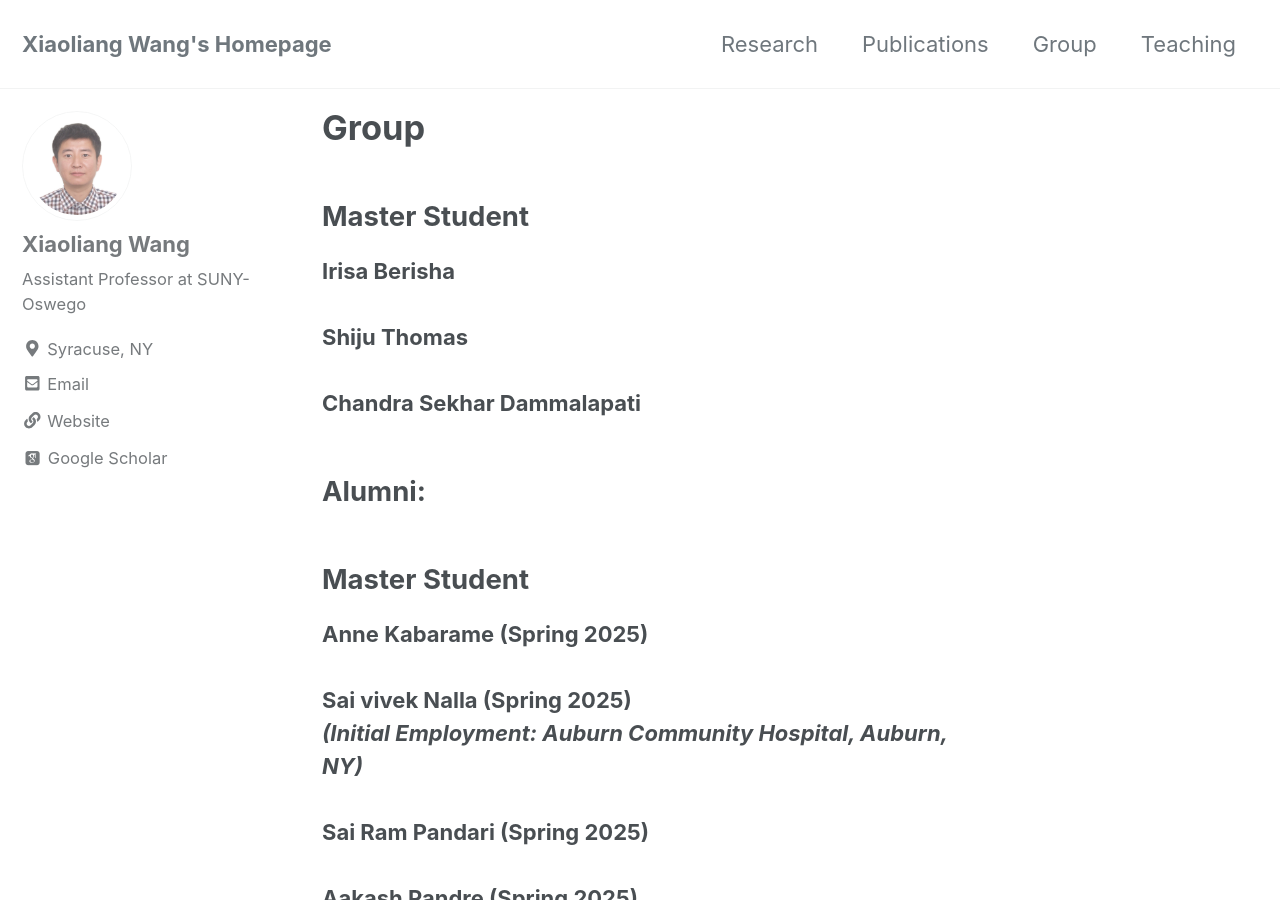
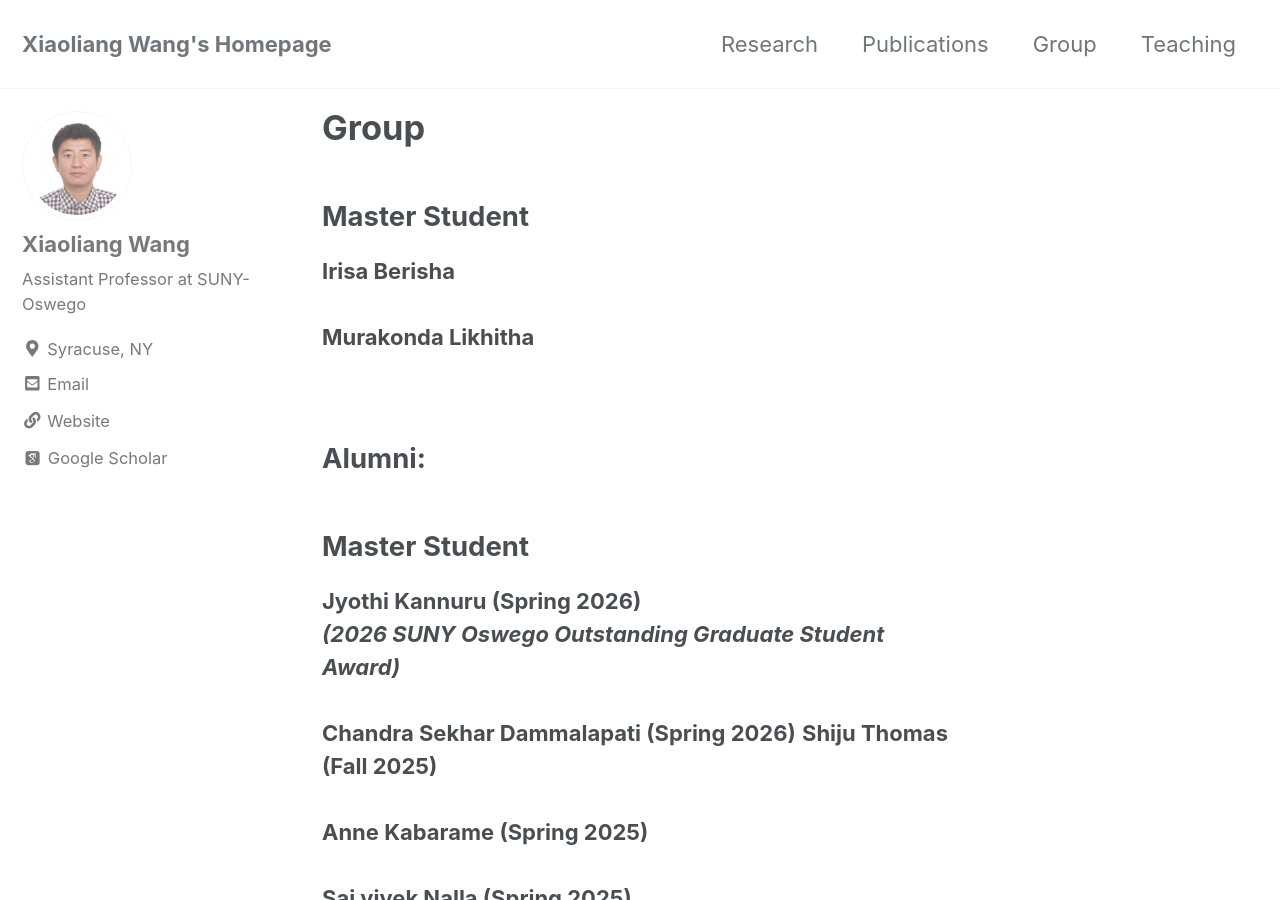
Before and after one commit to wang-xiaoliang/wang-xiaoliang.github.io, a Jekyll site: the page built from _pages/group.md, in a window 1280 px wide and 900 px high. Built offline with Jekyll 4.4.1, drawn with Linux system fonts in a browser that asks for light colours; cached includes are drawn as plain includes; nearby versions of some CDN libraries; some web fonts are replaced; some of the changed text lies outside the part shown.

Commit message:
Update 2026 Spring student

```diff
--- a/_pages/group.md
+++ b/_pages/group.md
@@ -8,13 +8,16 @@ author_profile: true
 <h2>Master Student</h2>
 
 <b>Irisa Berisha</b> <br><br>
-<b>Shiju Thomas</b> <br><br>
-<b>Chandra Sekhar Dammalapati</b>
+<b>Murakonda Likhitha</b> <br><br>
 
 <h2>Alumni:</h2>
 
 <h2>Master Student</h2>
 
+<b>Jyothi Kannuru (Spring 2026)<br>
+<i>(2026 SUNY Oswego Outstanding Graduate Student Award)</i></b><br><br>
+<b>Chandra Sekhar Dammalapati (Spring 2026)</b>
+<b>Shiju Thomas (Fall 2025)</b> <br><br>
 <b>Anne Kabarame (Spring 2025)</b><br><br>
 <b>Sai vivek Nalla (Spring 2025)<br>
 <i>(Initial Employment: Auburn Community Hospital, Auburn, NY)</i></b><br><br>
@@ -38,5 +41,6 @@ author_profile: true
 <i>(Initial Employment: New England Medical Innovation Center (NEMIC), Providence, RI)</i></b>
 
 <h2>Undergraduate Student</h2>
-<b>Ethan Owens (VCU Summer 2022)</b> <br><br>
+<b>Ethan Owens (VCU Summer 2022)<br>
+<i>(2022 VMEC Gold Scholar Award)</i></b><br><br>
 <b>Justin Lowery (VSU Summer 2022)</b>
```
